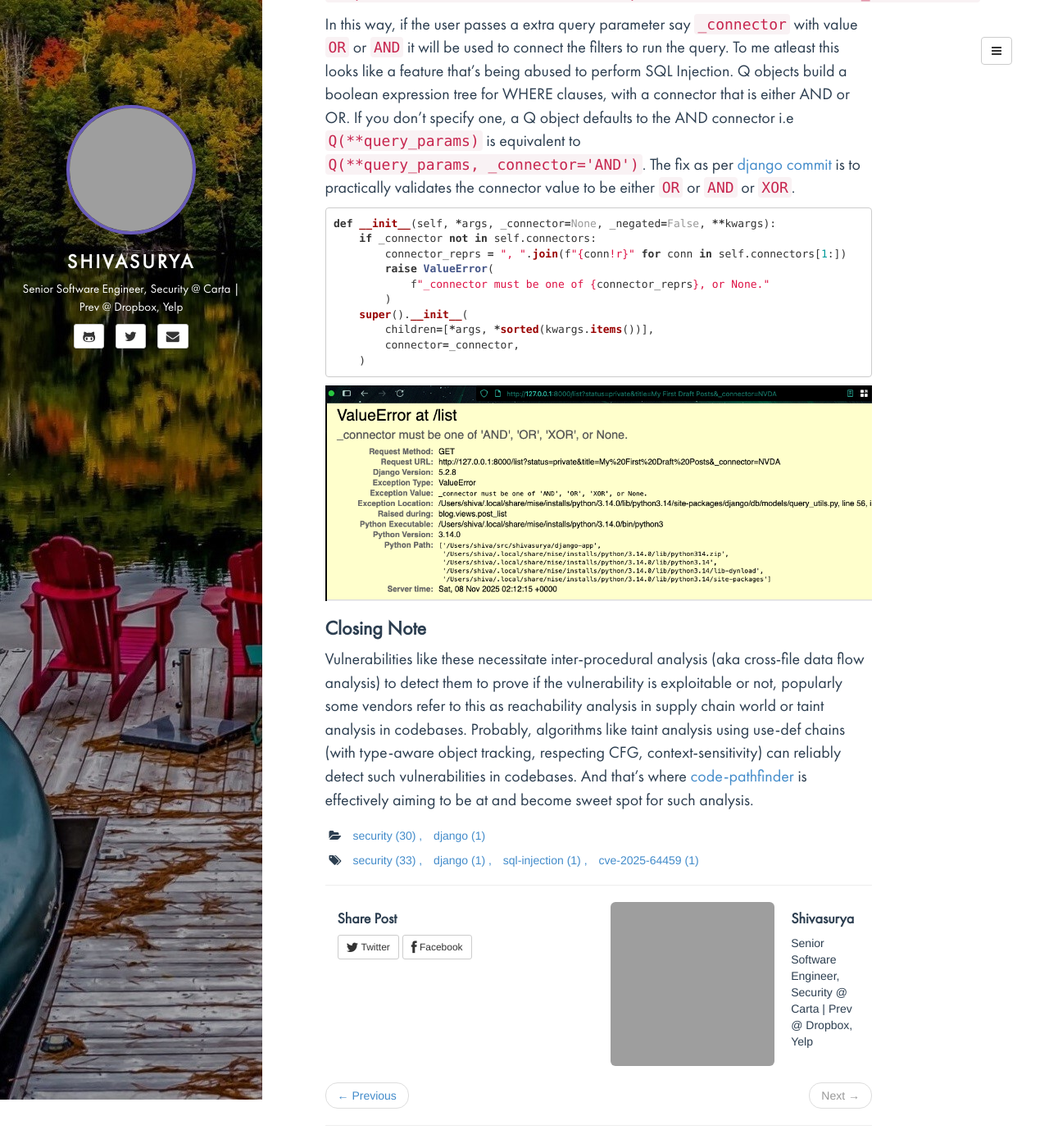
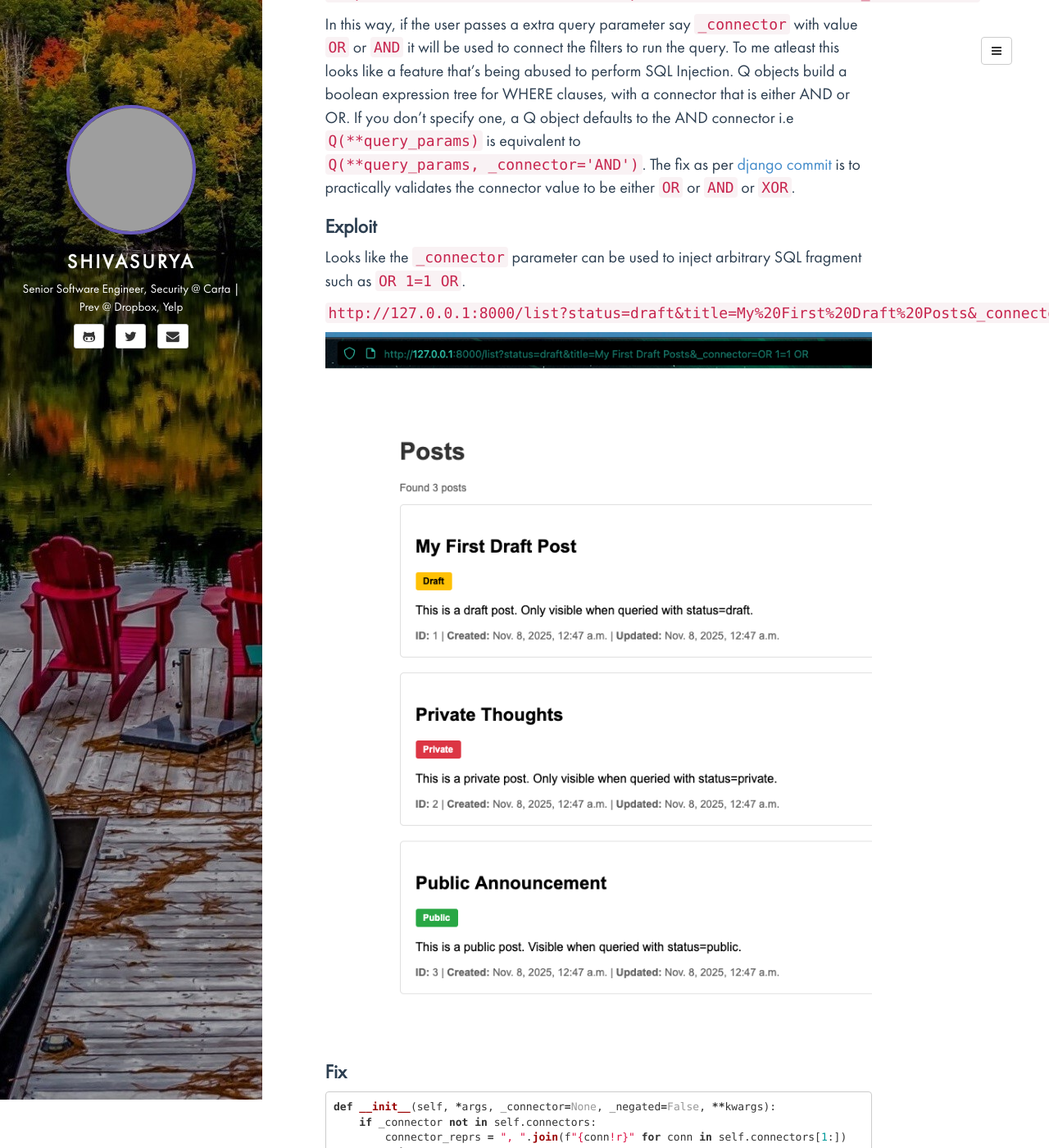
Before and after one commit to s5dev/s5dev.github.io, a Jekyll site: the page built from _posts/2025-11-07-django-sql-injection-CVE-2025-64459.md, in a window 1280 px wide and 1400 px high, scrolled down 1020 px. Shown: the whole window at 82% size. Built offline with Jekyll 4.4.1, drawn with Linux system fonts in a browser that asks for light colours; grey boxes are pictures that could not be loaded.

Commit message:
added exploit part

````diff
--- a/_posts/2025-11-07-django-sql-injection-CVE-2025-64459.md
+++ b/_posts/2025-11-07-django-sql-injection-CVE-2025-64459.md
@@ -45,6 +45,16 @@ You can control now with query params, `http://127.0.0.1:8000/list?status=privat
 
 In this way, if the user passes a extra query parameter say `_connector` with value `OR` or `AND` it will be used to connect the filters to run the query. To me atleast this looks like a feature that's being abused to perform SQL Injection. Q objects build a boolean expression tree for WHERE clauses, with a connector that is either AND or OR. If you don’t specify one, a Q object defaults to the AND connector i.e `Q(**query_params)` is equivalent to `Q(**query_params, _connector='AND')`. The fix as per [django commit](https://github.com/django/django/commit/72d2c87431f2ae0431d65d0ec792047f078c8241) is to practically validates the connector value to be either `OR` or `AND` or `XOR`.
 
+### Exploit
+
+Looks like the `_connector` parameter can be used to inject arbitrary SQL fragment such as `OR 1=1 OR`.
+
+`http://127.0.0.1:8000/list?status=draft&title=My%20First%20Draft%20Posts&_connector=OR%201=1%20OR`
+
+![CVE-2025-64459](/assets/media/django-exploit.png)
+
+### Fix
+
 ```python
 def __init__(self, *args, _connector=None, _negated=False, **kwargs):
     if _connector not in self.connectors:
````
Also changed, not shown: assets/media/django-exploit.png (added).
